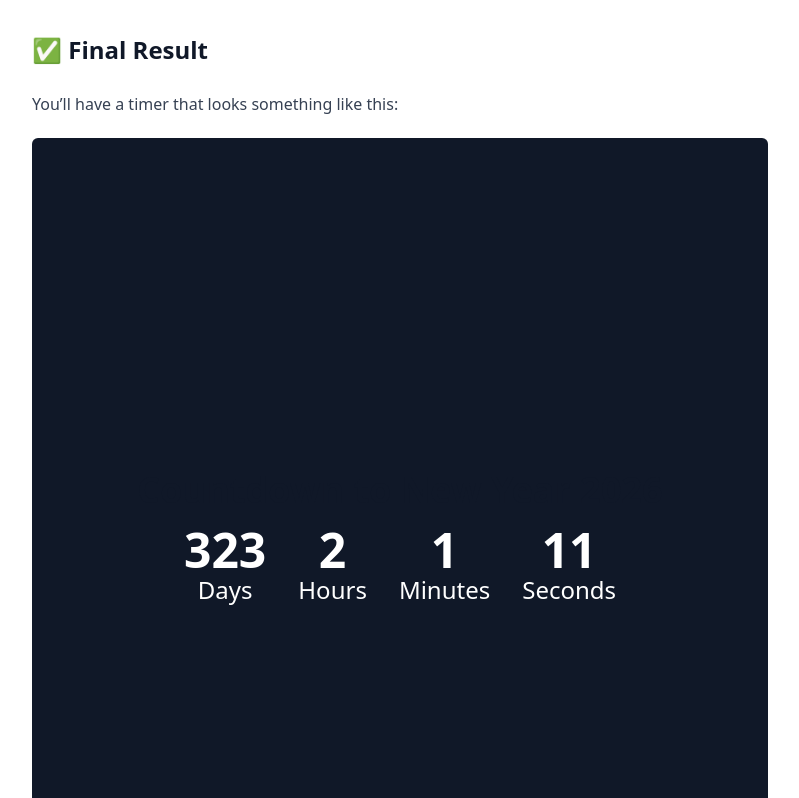
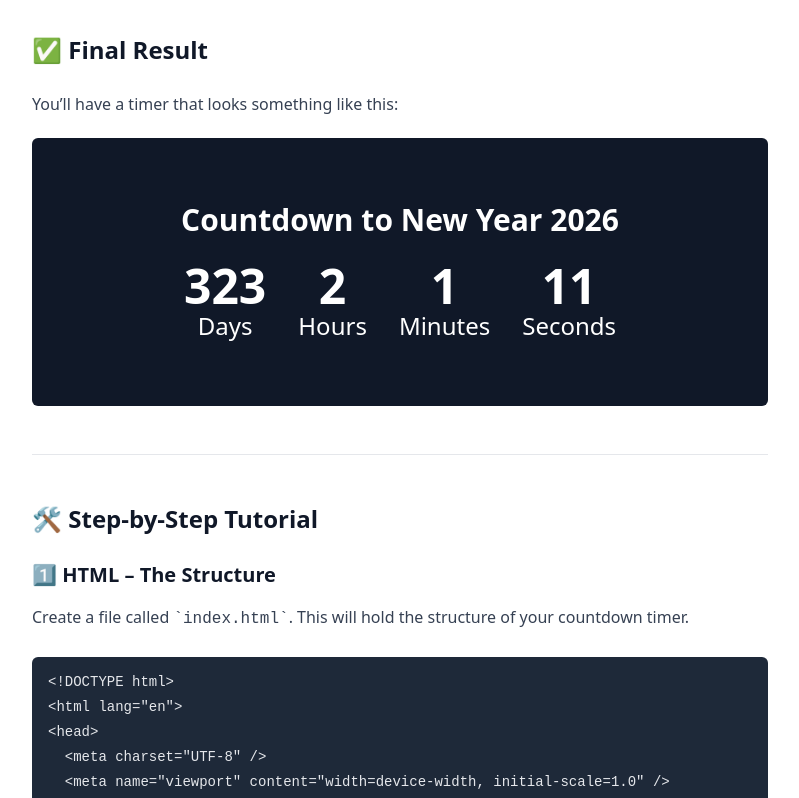
Before and after one commit to ASOwnerYT/CPTWebsiteReact, a Next.js app: page /languages/webdev in a window 1280 px wide. Shown: the part 720-1518 px from the top of the page, without its empty margins (240-1039 px from the left). Built offline with nearby package versions, Linux system fonts and the light colour scheme.

Commit message:
Update Countdown component styles

```diff
--- a/src/app/languages/webdev/Countdown.js
+++ b/src/app/languages/webdev/Countdown.js
@@ -41,8 +41,8 @@
   const seconds = Math.floor((timeLeft % (1000 * 60)) / 1000);
 
   return (
-    <div className="flex flex-col items-center justify-center min-h-screen bg-gray-900 text-white rounded-md">
-      <h1 className="text-4xl font-bold mb-4">Countdown to New Year 2026</h1>
+    <div className="flex flex-col items-center justify-center py-16 bg-gray-900 text-white rounded-md">
+      <h1 className="text-3xl text-white font-bold mb-6">Countdown to New Year 2026</h1>
       <div className="flex space-x-8 text-2xl">
         <div className="text-center">
           <span className="block text-5xl font-extrabold">{days}</span>
```
